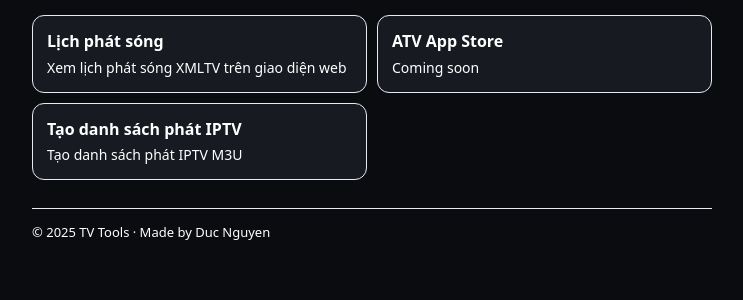
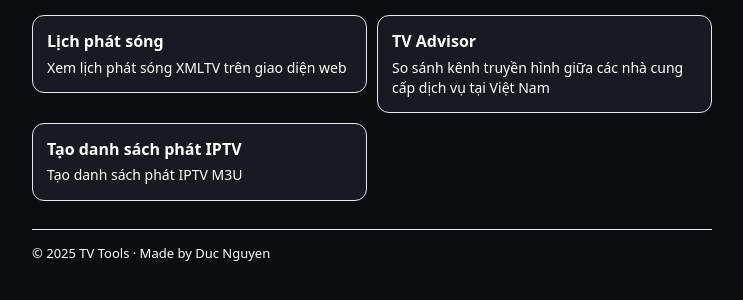
Before and after one commit to ducnt123/tvtools, a plain HTML site: page index.html in a window 1280 px wide. Shown: the part 96-396 px from the top of the page, without its empty margins (268-1011 px from the left). Drawn offline with Linux system fonts and the light colour scheme.

Commit message:
Update index.html

```diff
--- a/index.html
+++ b/index.html
@@ -60,7 +60,7 @@
     <ul class="linklist">
       <!-- MỤC 1: Lịch phát sóng (XMLTV) -->
       <li>
-        <a class="item" href="http://tduc.click/xmltv">
+        <a class="item" href="/xmltv">
           <strong>Lịch phát sóng</strong>
           <span class="desc">Xem lịch phát sóng XMLTV trên giao diện web</span>
         </a>
@@ -68,15 +68,15 @@
 
       <!-- MỤC 2: TV App Store -->
       <li>
-        <a class="item" href="http://tduc.click/">
-          <strong>ATV App Store</strong>
-          <span class="desc">Coming soon</span>
+        <a class="item" href="/tvadvisor">
+          <strong>TV Advisor</strong>
+          <span class="desc">So sánh kênh truyền hình giữa các nhà cung cấp dịch vụ tại Việt Nam</span>
         </a>
       </li>
 
 
       <li>
-        <a class="item" href="http://tduc.click/m3ugenerator">
+        <a class="item" href="/m3ugenerator">
           <strong>Tạo danh sách phát IPTV</strong>
           <span class="desc">Tạo danh sách phát IPTV M3U</span>
         </a>
```
